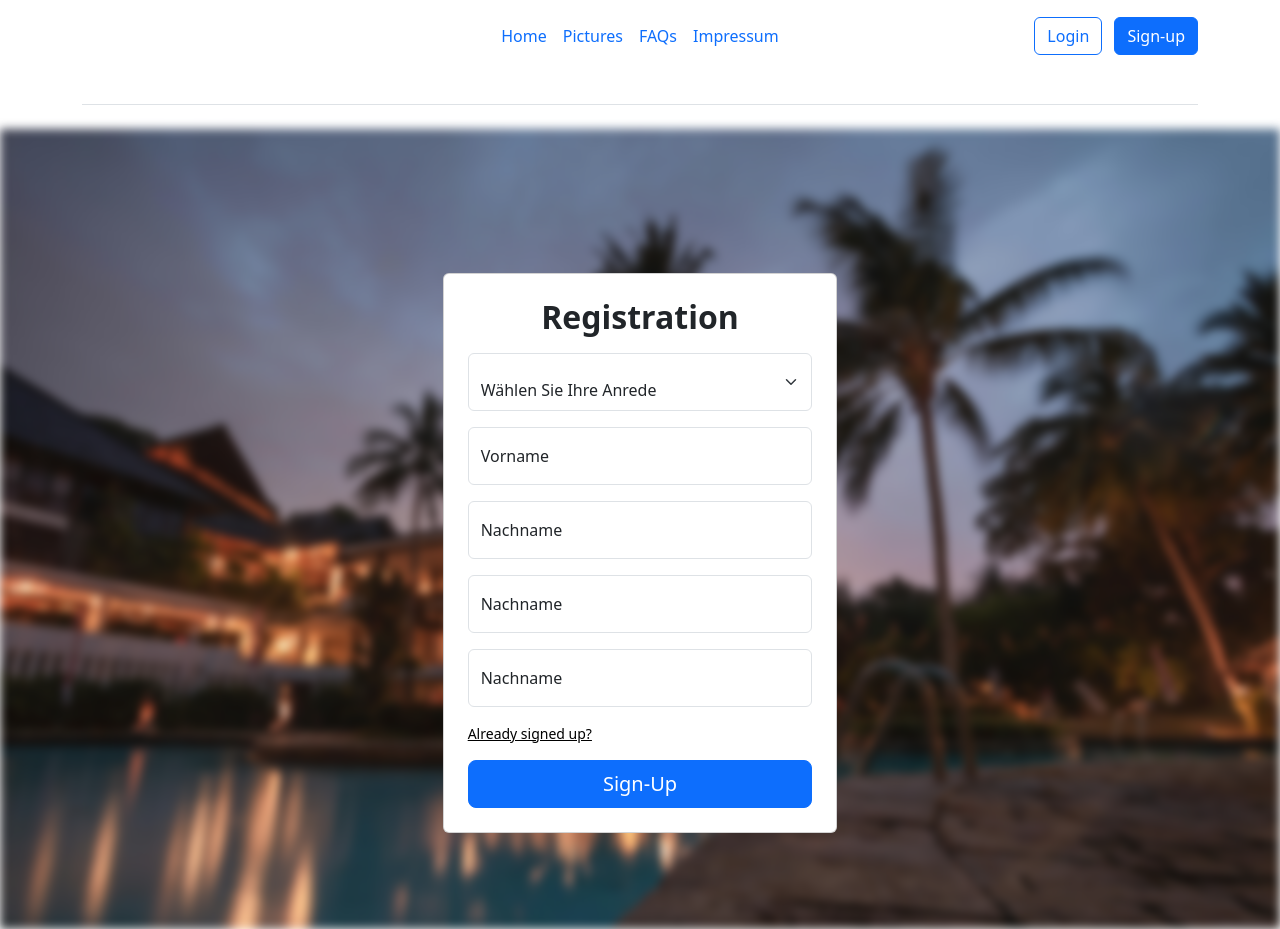
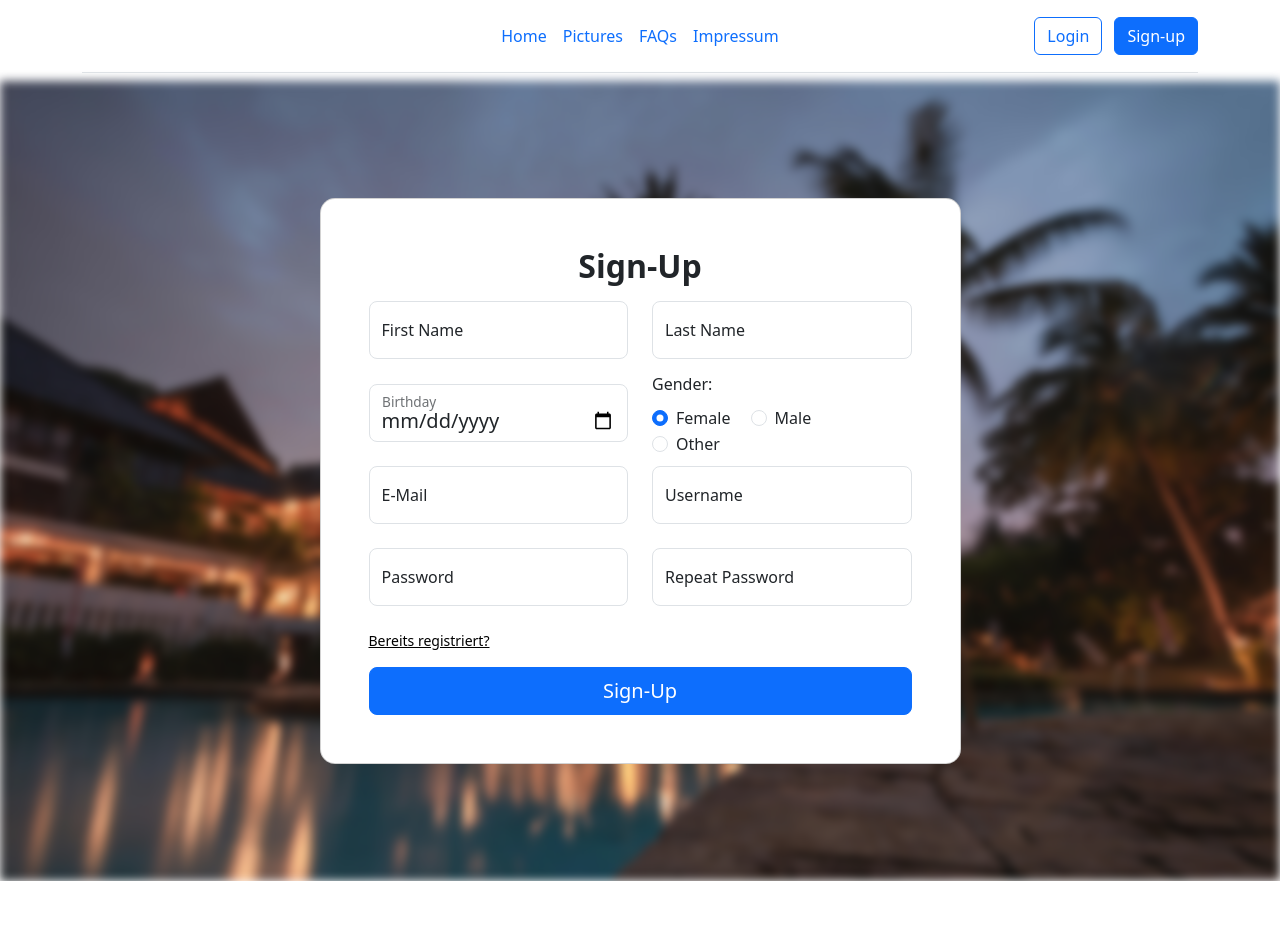
Before and after one commit to hamulicemir/WEB_WS2024-PHP, a PHP site: page /registration.php in a window 1280 px wide. After the commit the page ends 881 px from the top, so only its background shows below. Run offline with PHP 8.4, Linux system fonts and the light colour scheme.

Commit message:
finished registration

```diff
--- a/Projekt/nav.php
+++ b/Projekt/nav.php
@@ -10,8 +10,8 @@
     </style>
 </head>
 <body>
-<div class="container" style="">
-        <header class="d-flex flex-wrap align-items-center justify-content-center justify-content-md-between py-3 mb-4 border-bottom pb-5">
+<div class="container">
+        <header class="d-flex flex-wrap align-items-center justify-content-center justify-content-md-between py-3 mb-2 border-bottom">
           <div class="col-md-3 mb-2 mb-md-0">
             <a href="/" class="d-inline-flex link-body-emphasis text-decoration-none">
               <svg class="bi" width="40" height="32" role="img" aria-label="Bootstrap"><use xlink:href="#bootstrap"/></svg>
--- a/Projekt/registration.php
+++ b/Projekt/registration.php
@@ -16,59 +16,123 @@
             z-index: -1;
             filter: blur(5px);
         }
-        .container-fluid {
-            padding-top: 60px; /* Abstand für die Navbar */
-        }
-        .navbar {
-            z-index: 1; /* Sicherstellen, dass die Navbar über dem Hintergrund ist */
-            position: fixed;
-            width: 100%;
-        }
     </style>
 </head>
+
 <body>
-<?php include 'nav.php'; ?>
+    <?php include 'nav.php'; ?>
     <div class="background"></div>
-    <div class="container-fluid vh-100 d-flex justify-content-center align-items-center pt-5">
-        <div class="row w-100">
-            <div class="col-12 col-md-4 form-container mx-auto">
-                <div class="card p-4">
-                    <h2 class="fw-bold mb-3 mx-auto">Registration</h2>
-                    <form action="./registration.html" method="post">
-                        <div class="form-floating mb-3">
-                            <select class="form-select" id="anrede" name="formAnrede" aria-label="Floating label select example" required>
-                                <option value="" disabled selected>Wählen Sie Ihre Anrede</option>
-                                <option value="formFrau">Frau</option>
-                                <option value="formMann">Mann</option>
-                            </select>
-                        </div>
-                        <div class="form-floating mb-3">
-                            <input class="form-control" type="text" id="vorname" name="formVorname" placeholder="Vorname" required>
-                            <label for="vorname">Vorname</label>
-                        </div>
-                        <div class="form-floating mb-3">
-                            <input class="form-control" type="text" id="nachname" name="formNachname" placeholder="Nachname" required>
-                            <label for="nachname">Nachname</label>
-                        </div>
-                        <div class="form-floating mb-3">
-                            <input class="form-control" type="text" id="nachname" name="formNachname" placeholder="Nachname" required>
-                            <label for="nachname">Nachname</label>
-                        </div>
-                        <div class="form-floating mb-3">
-                            <input class="form-control" type="text" id="nachname" name="formNachname" placeholder="Nachname" required>
-                            <label for="nachname">Nachname</label>
-                        </div>
+    <section class="vh-100 gradient-custom">
+  <div class="container py-5 h-100">
+    <div class="row justify-content-center align-items-center h-100">
+      <div class="col-12 col-lg-9 col-xl-7">
+        <div class="card shadow-2-strong card-registration" style="border-radius: 15px;">
+          <div class="card-body p-4 p-md-5">
+            <h2 class="fw-bold mb-3 mx-auto text-center">Sign-Up</h2>
+            <form>
+              <div class="row">
+                <div class="col-md-6 mb-2">
 
-                        <p class="small mt-2"><a class="text-black" href="#!">Already signed up?</a></p>
-                        <button class="btn btn-primary btn-lg btn-block w-100" type="submit">Sign-Up</button>
-                    </form>
+                  <div class="form-floating mb-2">
+                    <input type="text" id="firstName" class="form-control form-control-lg" placeholder="first name" />
+                    <label for="firstName">First Name</label>
+                  </div>
+
                 </div>
-            </div>
+                <div class="col-md-6 mb-2">
+
+                <div class="form-floating mb-2">
+                    <input type="text" id="lastName" class="form-control form-control-lg" placeholder="last name" />
+                    <label for="lastName">Last Name</label>
+                </div>
+
+                </div>
+              </div>
+
+              <div class="row">
+                <div class="col-md-6 mb-2 d-flex align-items-center">
+
+                <div class="form-floating mb-2 datepicker w-100">
+                    <input type="date" id="birthdayDate" class="form-control form-control-lg" placeholder="first name" />
+                    <label for="birthdayDate">Birthday</label>
+                </div>
+
+                </div>
+                <div class="col-md-6 mb-2">
+
+                  <h6 class="mb-2 pb-1">Gender: </h6>
+
+                  <div class="form-check form-check-inline">
+                    <input class="form-check-input" type="radio" name="femaleForm" id="femaleGender"
+                      value="female" checked />
+                    <label class="form-check-label" for="femaleGender">Female</label>
+                  </div>
+
+                  <div class="form-check form-check-inline">
+                    <input class="form-check-input" type="radio" name="maleForm" id="maleGender"
+                      value="male"/>
+                    <label class="form-check-label" for="maleGender">Male</label>
+                  </div>
+
+                  <div class="form-check form-check-inline">
+                    <input class="form-check-input" type="radio" name="otherForm" id="otherGender"
+                      value="other"/>
+                    <label class="form-check-label" for="otherGender">Other</label>
+                  </div>
+
+                </div>
+              </div>
+
+              <div class="row">
+                <div class="col-md-6 mb-2 pb-2">
+
+                <div class="form-floating mb-1">
+                    <input type="email" id="emailAddress" class="form-control form-control-lg" placeholder="name@example.com" />
+                    <label class="form-label" for="emailAddress">E-Mail</label>
+                </div>
+
+                </div>
+                <div class="col-md-6 mb-2 pb-2">
+
+                <div class="form-floating mb-2">
+                    <input type="text" id="username" class="form-control form-control-lg" placeholder="Username" />
+                    <label for="username">Username</label>
+                </div>
+
+                </div>
+              </div>
+
+              <div class="row">
+                <div class="col-md-6 mb-2 pb-2">
+                    <div class="form-floating mb-2">
+                        <input type="password" id="passwordfirst" class="form-control form-control-lg" placeholder="password" />
+                        <label for="passwordfirst">Password</label>
+                    </div>
+                </div>
+
+                <div class="col-md-6 mb-1 pb-1">
+                    <div class="form-floating mb-2">
+                        <input type="password" id="passwordsecond" class="form-control form-control-lg" placeholder="password" />
+                        <label for="passwordsecond">Repeat Password</label>
+                    </div>
+                </div>
+                <p class="small"><a class="text-black" href="#!">Bereits registriert?</a></p>
+              </div>
+
+              <div class="">
+                <button class="btn btn-primary btn-lg btn-block w-100" type="submit">Sign-Up</button>
+              </div>
+
+            </form>
+          </div>
         </div>
+      </div>
     </div>
+  </div>
+</section>
 
+</body>
     <script src="https://code.jquery.com/jquery-3.5.1.slim.min.js"></script>
     <script src="https://cdn.jsdelivr.net/npm/@popperjs/core@2.9.2/dist/umd/popper.min.js"></script>
     <script src="https://stackpath.bootstrapcdn.com/bootstrap/4.5.2/js/bootstrap.min.js"></script>
-</body>
 </html>
```
Also changed, not shown: 1 other file.
